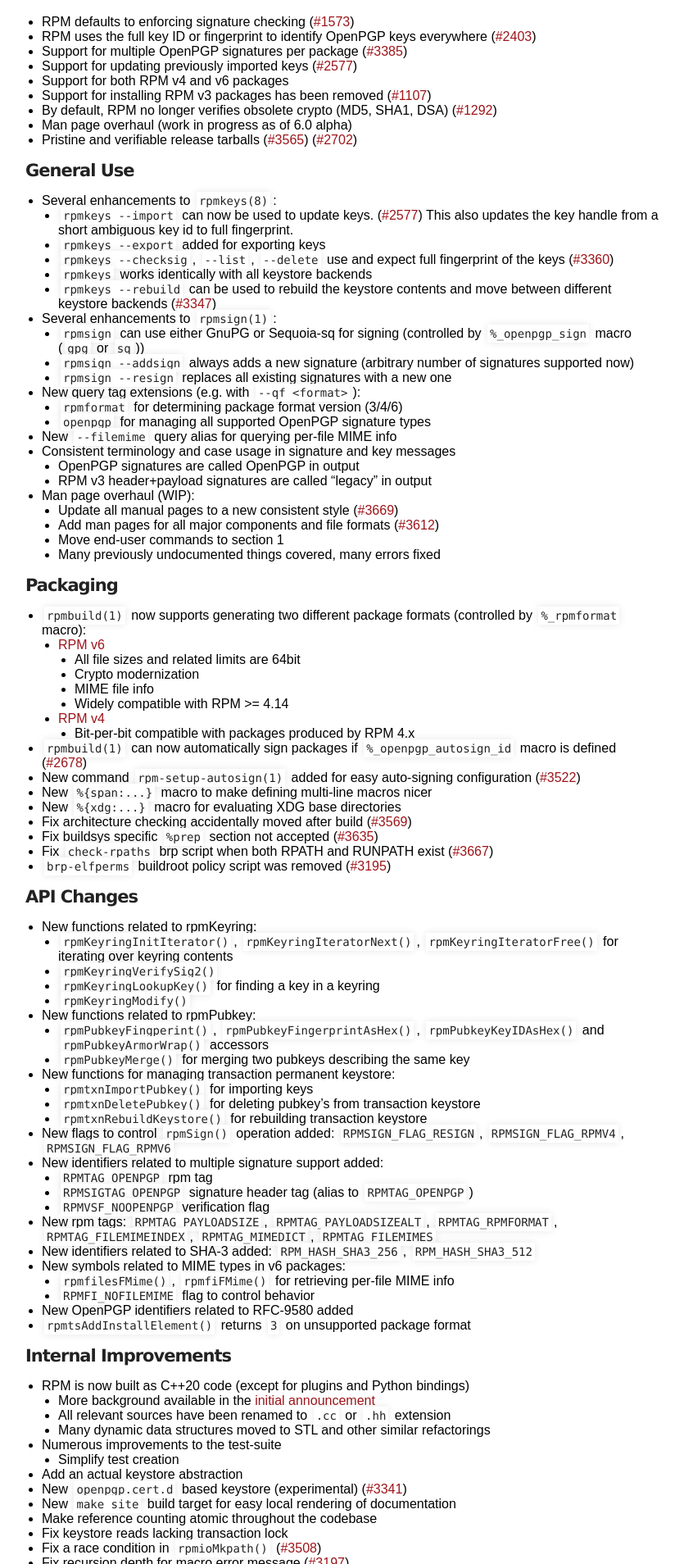
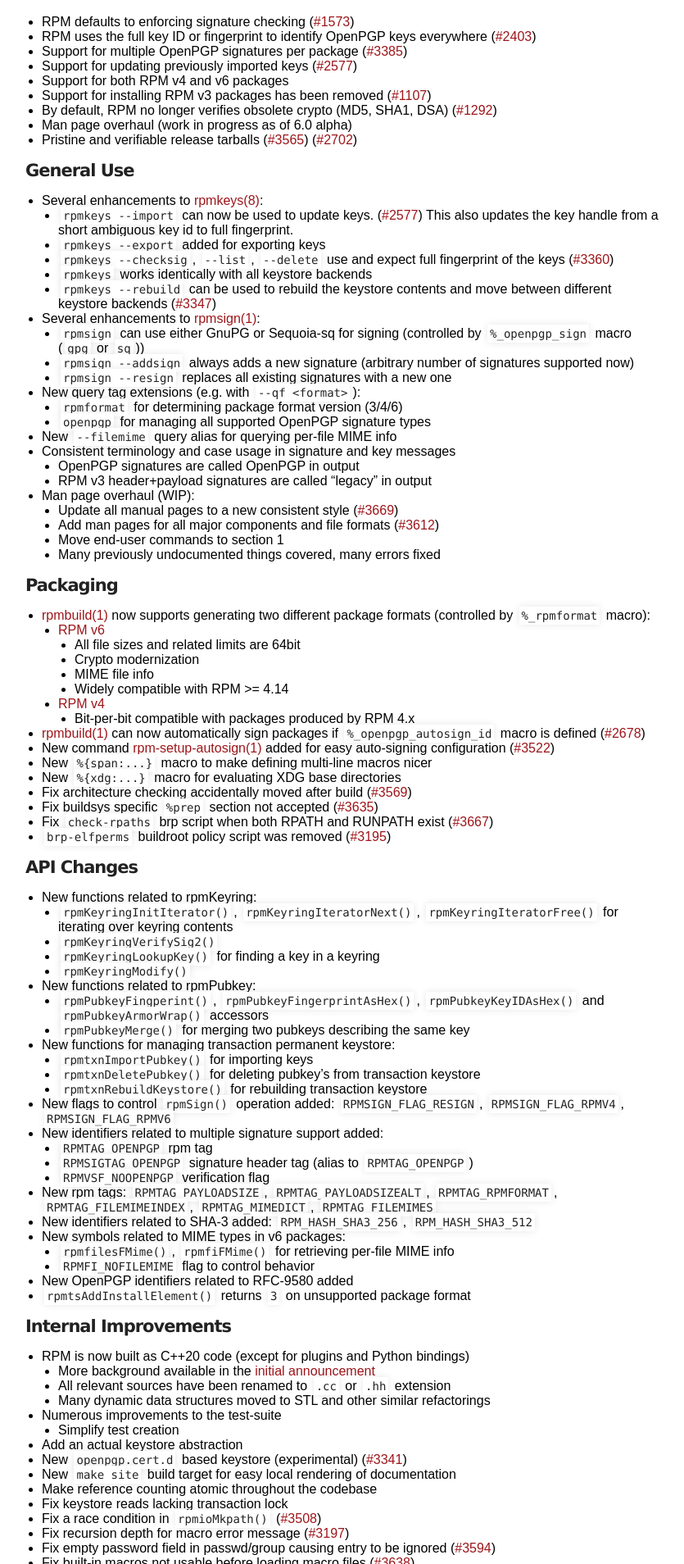
Before and after one commit to rpm-software-management/rpm-web, a Jekyll site: the page built from _releases/6.0.0.md, in a window 1280 px wide. Shown: the part 515-2423 px from the top of the page at 82% size, without its empty margins (219-1054 px from the left). Built offline with Jekyll 4.4.1, drawn with Linux system fonts in a browser that asks for light colours.

```diff
--- a/_data/projects.yml
+++ b/_data/projects.yml
@@ -9,3 +9,6 @@
   tarball:
     baseurl: https://ftp.osuosl.org/pub/rpm/releases
     fileext: tar.bz2
+  manual:
+    baseurl: https://rpm-software-management.github.io/rpm/man
+    pattern: '\*(rpm[-\.[:alnum:]]*|gendiff)\*\(([1-8])\)'
--- a/_plugins/release.rb
+++ b/_plugins/release.rb
@@ -70,6 +70,15 @@ module Release
           /^#{offset}/, '#' * site.config['heading_level'])
 
         parent = page
+
+        # Convert man page references to links
+        baseurl = prodata['manual']['baseurl']
+        pattern = prodata['manual']['pattern']
+        page.content = page.content.gsub(
+          /#{pattern}/, '[\1(\2)]('"#{baseurl}"'/\1.\2)')
+
+        # Regenerate excerpt from modified content
+        data['excerpt'] = Jekyll::Excerpt.new(page)
       end
     end
   end
--- a/_releases/6.0.0.md
+++ b/_releases/6.0.0.md
@@ -23,7 +23,7 @@ heading_offset: 2
 * Pristine and verifiable release tarballs ([#3565](https://github.com/rpm-software-management/rpm/issues/3565)) ([#2702](https://github.com/rpm-software-management/rpm/issues/2702))
 
 ### General Use
-* Several enhancements to `rpmkeys(8)`:
+* Several enhancements to *rpmkeys*(8):
   * `rpmkeys --import` can now be used to update keys.
     ([#2577](https://github.com/rpm-software-management/rpm/issues/2577))
     This also updates the key handle from a short ambiguous key id to
@@ -35,7 +35,7 @@ heading_offset: 2
   * `rpmkeys` works identically with all keystore backends
   * `rpmkeys --rebuild` can be used to rebuild the keystore contents and
      move between different keystore backends ([#3347](https://github.com/rpm-software-management/rpm/issues/3347))
-* Several enhancements to `rpmsign(1)`:
+* Several enhancements to *rpmsign*(1):
   * `rpmsign` can use either GnuPG or Sequoia-sq for signing (controlled
     by `%_openpgp_sign` macro (`gpg` or `sq`))
   * `rpmsign --addsign` always adds a new signature (arbitrary number of
@@ -57,7 +57,7 @@ heading_offset: 2
   * Many previously undocumented things covered, many errors fixed
 
 ### Packaging
-* `rpmbuild(1)` now supports generating two different package formats
+* *rpmbuild*(1) now supports generating two different package formats
   (controlled by `%_rpmformat` macro):
   * [RPM v6](https://rpm-software-management.github.io/rpm/manual/format_v6.html)
     * All file sizes and related limits are 64bit
@@ -66,9 +66,9 @@ heading_offset: 2
     * Widely compatible with RPM >= 4.14
   * [RPM v4](https://rpm-software-management.github.io/rpm/manual/format_v4.html)
     * Bit-per-bit compatible with packages produced by RPM 4.x
-* `rpmbuild(1)` can now automatically sign packages if `%_openpgp_autosign_id`
+* *rpmbuild*(1) can now automatically sign packages if `%_openpgp_autosign_id`
   macro is defined ([#2678](https://github.com/rpm-software-management/rpm/issues/2678))
-* New command `rpm-setup-autosign(1)` added for easy auto-signing configuration
+* New command *rpm-setup-autosign*(1) added for easy auto-signing configuration
   ([#3522](https://github.com/rpm-software-management/rpm/issues/3522))
 * New `%{span:...}` macro to make defining multi-line macros nicer
 * New `%{xdg:...}` macro for evaluating XDG base directories
@@ -146,7 +146,7 @@ heading_offset: 2
 #### Package format
 * Support for installing RPM v3 packages has been removed.
   ([#1107](https://github.com/rpm-software-management/rpm/issues/1107))
-  They can still be queried and also unpacked with `rpm2cpio(1)`.
+  They can still be queried and also unpacked with *rpm2cpio*(1).
 * RPM v4 packages remain fully supported, but:
   * In the default configuration, packages built with RPM < 4.14.0 cannot
     be verified due to their use of weak, obsolete MD5 and SHA1 digests.
```
